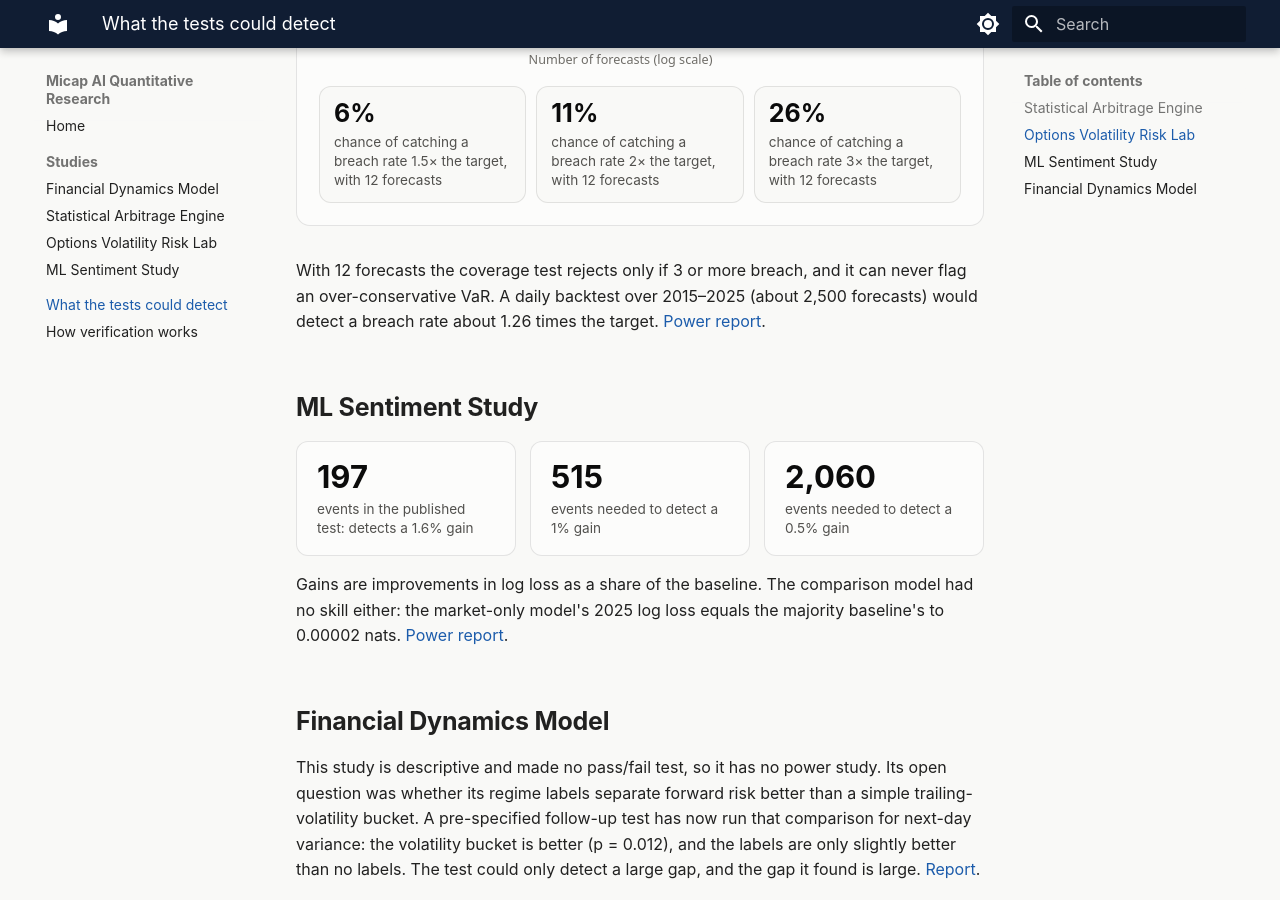
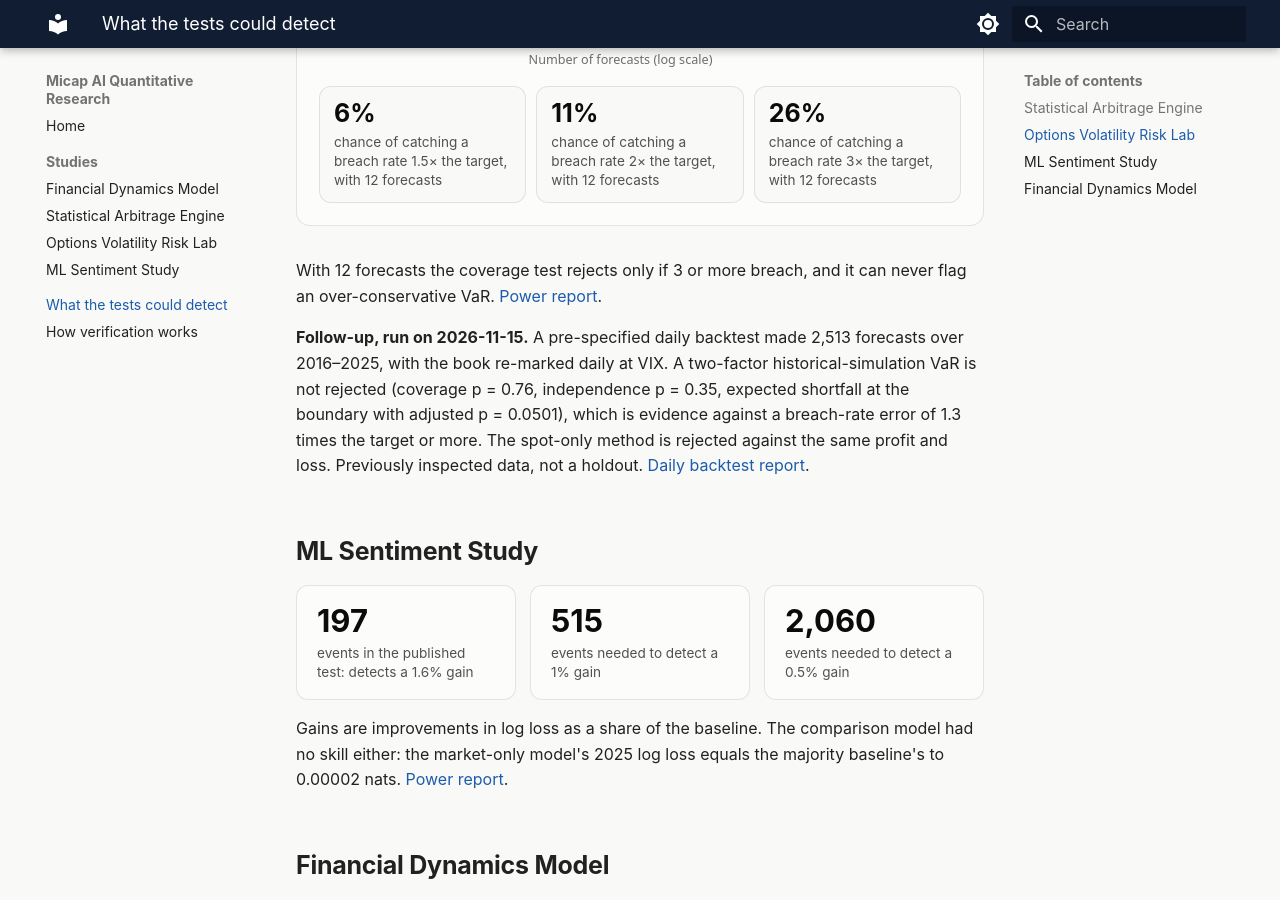
Before and after one commit to jmiaie/quant-research-portfolio-public, an MkDocs documentation site: the page built from website/power.md, in a window 1280 px wide and 900 px high, scrolled down 2877 px. Built offline with MkDocs 1.6.1 and Material for MkDocs 9.7.7, drawn with Linux system fonts in a browser that asks for light colours.

Commit message:
docs: state the daily VaR backtest result on the hub and site (#16)
The README, the publications index, the informative-nulls note and two site
pages described the daily options VaR backtest as a future test. It has been
run (options-volatility-risk-lab #34): 2,513 forecasts, a two-factor
historical-simulation VaR is not rejected, the spot-only method is rejected.
Previously inspected data; published results unchanged. Exported from the
private hub.


Claude-Session: https://claude.ai/code/session_01EvZRb1cQzuqXxecLUTfGak

Co-authored-by: Claude <noreply@anthropic.com>

```diff
--- a/research/how-informative-were-our-nulls.md
+++ b/research/how-informative-were-our-nulls.md
@@ -51,8 +51,17 @@ rejects only if 3 or more breach, and it can never flag an over-conservative VaR
 breaches is not rejectable below 38 forecasts. The Christoffersen clustering test has at most 14%
 power at n = 12, so the published p = 1.000 values carry no information about clustering.
 
-Detecting a doubled breach rate with 80% power takes about 224 forecasts. A daily backtest over
-2015–2025 (about 2,500 forecasts) would detect a breach rate about 1.26 times the target.
+Detecting a doubled breach rate with 80% power takes about 224 forecasts.
+
+**The daily backtest has now been run (2026-11-15).** A pre-specified follow-up re-marked the book
+daily at VIX, with time decay, and made 2,513 one-day forecasts over 2016–2025
+([report](https://github.com/jmiaie/options-volatility-risk-lab/blob/main/research/daily_var_backtest/REPORT.md)). A two-factor historical-simulation VaR (SPY return and VIX change) is not
+rejected: coverage p = 0.76 with 129 breaches (5.13%), independence p = 0.35, and the
+expected-shortfall test sits at the decision boundary (adjusted p = 0.0501). That non-rejection is
+evidence against a 95% breach-rate error of 1.3 times the target or more. The spot-only method,
+scored against the same profit and loss, is rejected on coverage (p = 0.009) and independence. The
+data had been inspected before, so this is a historical evaluation, not a holdout, and the published
+results are unchanged.
 
 ### ML Sentiment Study
 
--- a/website/power.md
+++ b/website/power.md
@@ -36,8 +36,14 @@ or not such pairs exist. [Power report](https://github.com/jmiaie/Advanced_Algor
 </div>
 
 With 12 forecasts the coverage test rejects only if 3 or more breach, and it can never flag an
-over-conservative VaR. A daily backtest over 2015–2025 (about 2,500 forecasts) would detect a breach
-rate about 1.26 times the target. [Power report](https://github.com/jmiaie/options-volatility-risk-lab/blob/main/research/power/REPORT.md).
+over-conservative VaR. [Power report](https://github.com/jmiaie/options-volatility-risk-lab/blob/main/research/power/REPORT.md).
+
+**Follow-up, run on 2026-11-15.** A pre-specified daily backtest made 2,513 forecasts over 2016–2025,
+with the book re-marked daily at VIX. A two-factor historical-simulation VaR is not rejected (coverage
+p = 0.76, independence p = 0.35, expected shortfall at the boundary with adjusted p = 0.0501), which
+is evidence against a breach-rate error of 1.3 times the target or more. The spot-only method is
+rejected against the same profit and loss. Previously inspected data, not a holdout.
+[Daily backtest report](https://github.com/jmiaie/options-volatility-risk-lab/blob/main/research/daily_var_backtest/REPORT.md).
 
 ## ML Sentiment Study
 
```
Also changed, not shown: README.md (+1 -1 lines), research/publications.md (+1 -0 lines), website/studies/options-volatility-risk-lab.md (+3 -1 lines).
